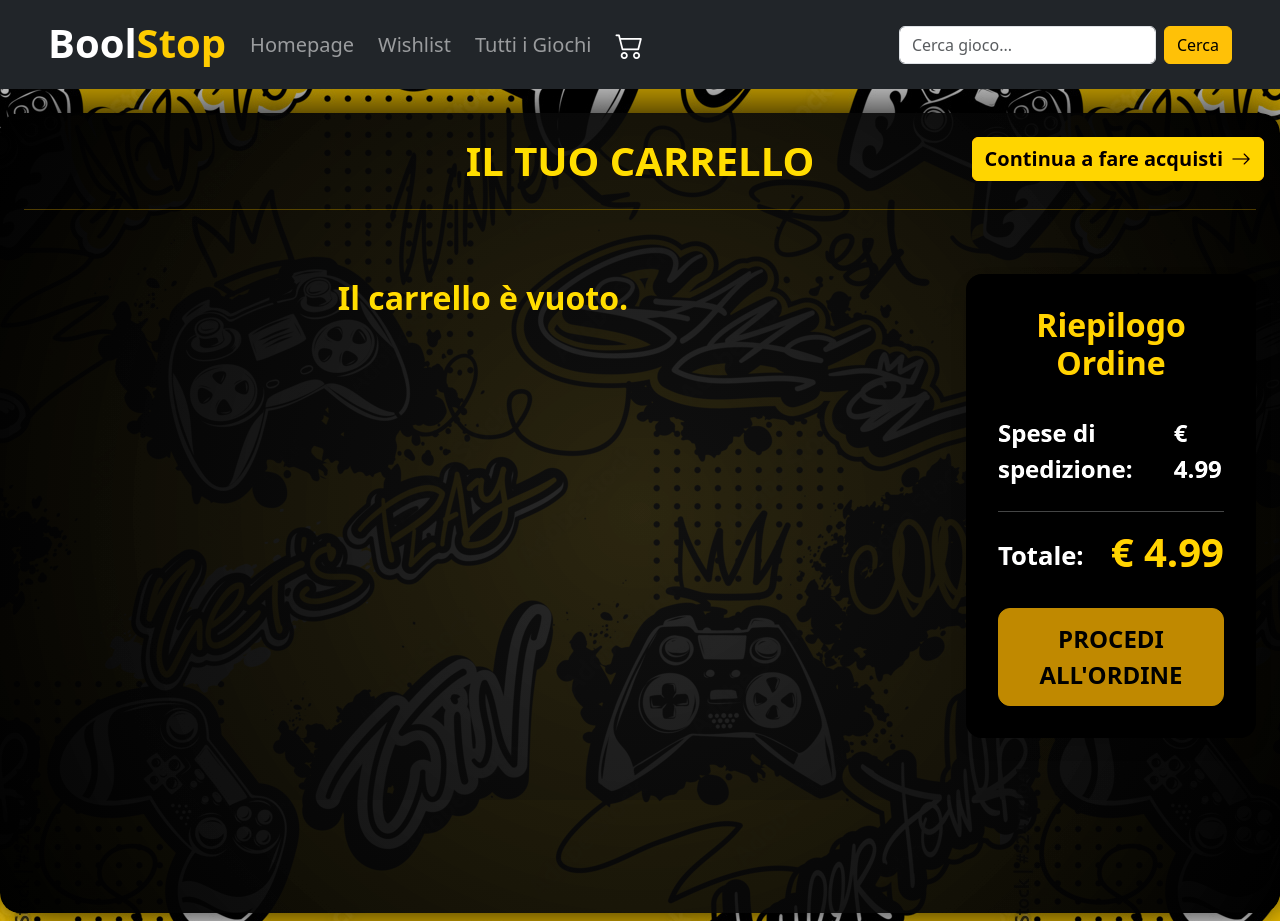
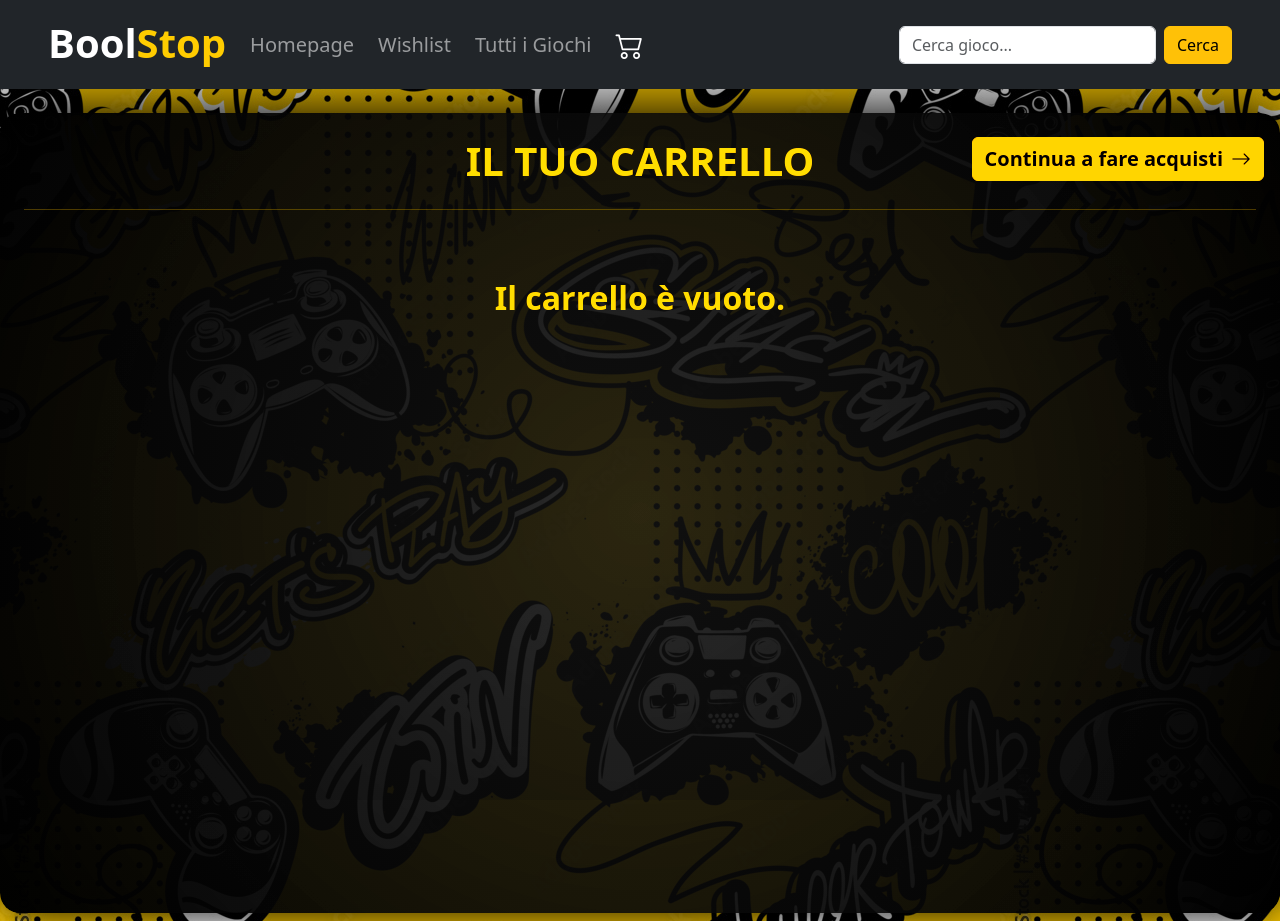
Before and after one commit to dannyarena/boolstop-frontend, a React (Vite) app: page /cart in a window 1280 px wide. Built offline with nearby package versions, Linux system fonts and the light colour scheme.

Commit message:
fix CartPage

```diff
--- a/src/pages/CartPage.jsx
+++ b/src/pages/CartPage.jsx
@@ -81,11 +81,13 @@ const CartPage = () => {
         <hr />
 
         <div className="row">
-          <div className="col-12 col-lg-9">
           {" "}
           {cartItems.length === 0 ? (
+            <div className="col-12">
               <p className="text-center fs-2 fw-bold mt-5">Il carrello è vuoto.</p>
+            </div>
           ) : (
+            <div className="col-12 col-lg-9">
               <div className="row">
                 <div className="col-md-12">
                   <div className="row g-4">
@@ -148,8 +150,9 @@ const CartPage = () => {
                   </div>
                 </div>
               </div>
+            </div>
           )}
-          </div>
+          {cartItems.length > 0 && (
             <div className="col-12 col-lg-3">
               <div
                 className="cart-recap bg-opacity-75 text-white rounded-4 shadow p-4 sticky-top my-5"
@@ -160,7 +163,9 @@ const CartPage = () => {
                 {totalDiscount ? (
                   <div className="d-flex justify-content-between align-items-center mb-3 fs-4">
                     <span>Sconto Totale:</span>
-                  <span className="text-success fs-3 fw-bold">- € {totalDiscount.toFixed(2)}</span>
+                    <span className="text-success fs-3 fw-bold">
+                      - € {totalDiscount.toFixed(2)}
+                    </span>
                   </div>
                 ) : null}
 
@@ -191,6 +196,7 @@ const CartPage = () => {
                 </button>
               </div>
             </div>
+          )}
         </div>
 
         {/* colonna  */}
```
Lines whose indentation alone changed are shown as unchanged.
